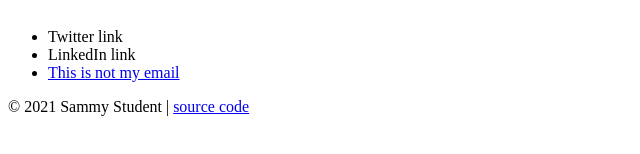
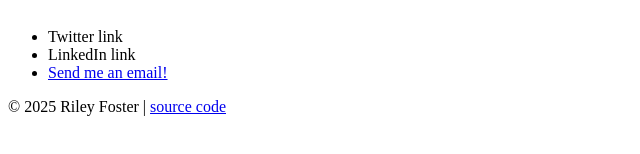
Before and after one commit to rifoster302/project-one, a plain HTML site: page contact.html in a window 1280 px wide. Shown: the part 174-328 px from the top of the page, without its empty margins (0-640 px from the left). Drawn offline with Linux system fonts and the light colour scheme.

Commit message:
Update 3

```diff
--- a/contact.html
+++ b/contact.html
@@ -24,13 +24,13 @@
         <li>Twitter link</li>
         <li>LinkedIn link</li>
         <li>
-          <a href="mailto:sammystudent@myschool.edu"> This is not my email</a>
+          <a href="mailto:rdf52@georgetown.edu"> Send me an email!</a>
         </li>
       </ul>
     </div>
 
     <footer>
-      <p>&copy; 2021 Sammy Student |
+      <p>&copy; 2025 Riley Foster |
         <a href="https://github.com/prof-rossetti/student-site">source code</a>
       </p>
     </footer>
```
Also changed, not shown: activities.html (+1 -1 lines), experience.html (+1 -1 lines).
